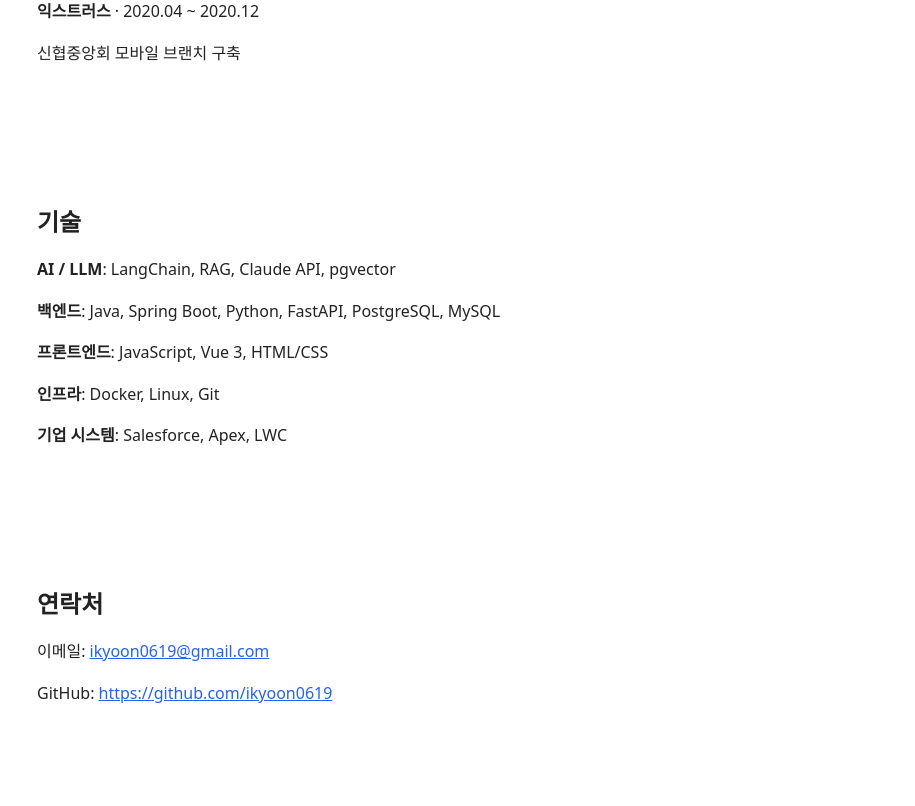
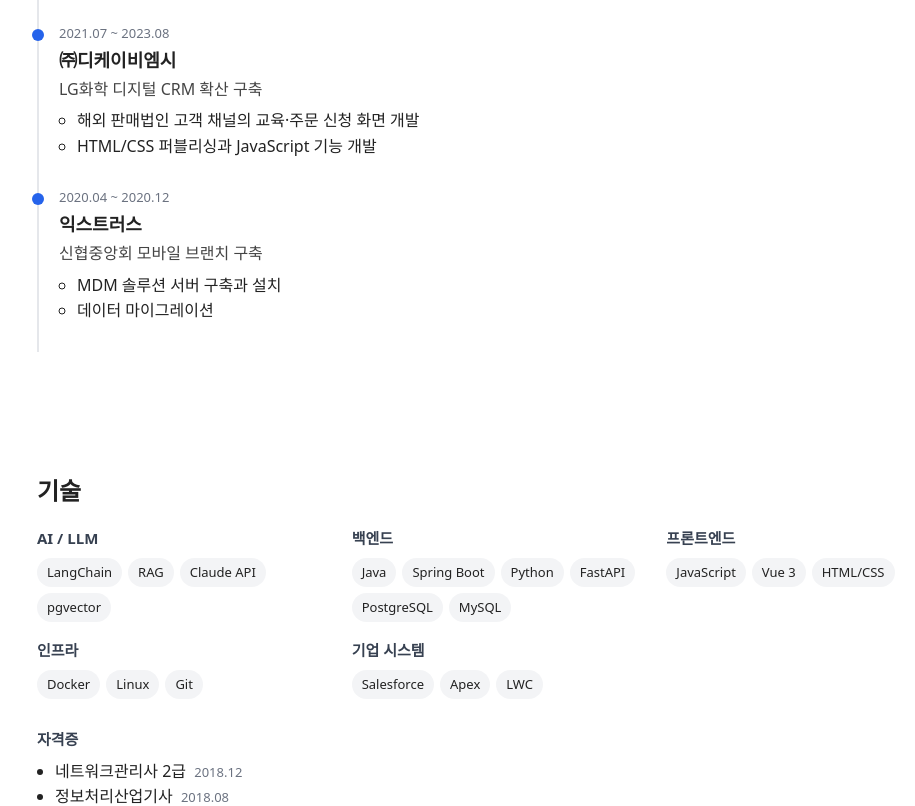
Before and after one commit to ikyoon0619/portfolio-site, a Vue app: page / in a window 1280 px wide. Shown: the part 1420-2226 px from the top of the page, without its empty margins (139-1054 px from the left). Before the commit the page ends 2183 px from the top, so only its background shows below. Built offline with nearby package versions, Linux system fonts and the light colour scheme.

Commit message:
feat: 경력 타임라인과 기술 스택·자격증 섹션

```diff
--- a/src/components/CareerSection.vue
+++ b/src/components/CareerSection.vue
@@ -5,11 +5,56 @@ import { career } from "../data/career";
 <template>
   <section id="career" class="section">
     <h2>경력</h2>
-    <div v-for="c in career" :key="c.period">
-      <p>
-        <strong>{{ c.company }}</strong> · {{ c.period }}
-      </p>
-      <p>{{ c.project }}</p>
-    </div>
+    <ol class="timeline">
+      <li v-for="c in career" :key="c.period" class="item">
+        <p class="period">{{ c.period }}</p>
+        <h3>{{ c.company }}</h3>
+        <p class="project">{{ c.project }}</p>
+        <ul class="tasks">
+          <li v-for="t in c.tasks" :key="t">{{ t }}</li>
+        </ul>
+      </li>
+    </ol>
   </section>
 </template>
+
+<style scoped>
+.timeline {
+  list-style: none;
+  margin: 0;
+  padding: 0 0 0 20px;
+  border-left: 2px solid #e5e7eb; /* 세로선 */
+}
+.item {
+  position: relative;
+  padding-bottom: 28px;
+}
+.item::before {
+  /* 세로선 위의 점 */
+  content: "";
+  position: absolute;
+  left: -27px;
+  top: 6px;
+  width: 12px;
+  height: 12px;
+  border-radius: 50%;
+  background: #2563eb;
+}
+.period {
+  margin: 0;
+  font-size: 13px;
+  color: #6b7280;
+}
+h3 {
+  margin: 2px 0;
+  font-size: 18px;
+}
+.project {
+  margin: 0 0 6px;
+  color: #444;
+}
+.tasks {
+  margin: 0;
+  padding-left: 18px;
+}
+</style>
--- a/src/components/SkillsSection.vue
+++ b/src/components/SkillsSection.vue
@@ -1,13 +1,63 @@
 <script setup>
-import { skills } from "../data/skills";
+import { skills, certifications } from "../data/skills";
 </script>
 
 <template>
   <section id="skills" class="section">
     <h2>기술</h2>
-    <p v-for="s in skills" :key="s.group">
-      <strong>{{ s.group }}</strong
-      >: {{ s.items.join(", ") }}
-    </p>
+    <div class="groups">
+      <div v-for="s in skills" :key="s.group" class="group">
+        <h3>{{ s.group }}</h3>
+        <div class="tags">
+          <span v-for="item in s.items" :key="item" class="tag">{{
+            item
+          }}</span>
+        </div>
+      </div>
+    </div>
+
+    <h3 class="cert-title">자격증</h3>
+    <ul class="certs">
+      <li v-for="c in certifications" :key="c.name">
+        {{ c.name }} <span class="date">{{ c.date }}</span>
+      </li>
+    </ul>
   </section>
 </template>
+
+<style scoped>
+.groups {
+  display: grid;
+  grid-template-columns: repeat(auto-fill, minmax(260px, 1fr));
+  gap: 16px;
+}
+.group h3,
+.cert-title {
+  margin: 0 0 8px;
+  font-size: 15px;
+  color: #374151;
+}
+.tags {
+  display: flex;
+  flex-wrap: wrap;
+  gap: 6px;
+}
+.tag {
+  font-size: 13px;
+  padding: 4px 10px;
+  border-radius: 999px;
+  background: #f3f4f6;
+}
+.cert-title {
+  margin-top: 28px;
+}
+.certs {
+  margin: 0;
+  padding-left: 18px;
+}
+.date {
+  color: #6b7280;
+  font-size: 13px;
+  margin-left: 4px;
+}
+</style>
--- a/src/data/skills.js
+++ b/src/data/skills.js
@@ -8,3 +8,9 @@ export const skills = [
   { group: "인프라", items: ["Docker", "Linux", "Git"] },
   { group: "기업 시스템", items: ["Salesforce", "Apex", "LWC"] },
 ];
+
+// 자격증 (최신순)
+export const certifications = [
+  { name: "네트워크관리사 2급", date: "2018.12" },
+  { name: "정보처리산업기사", date: "2018.08" },
+];
```
